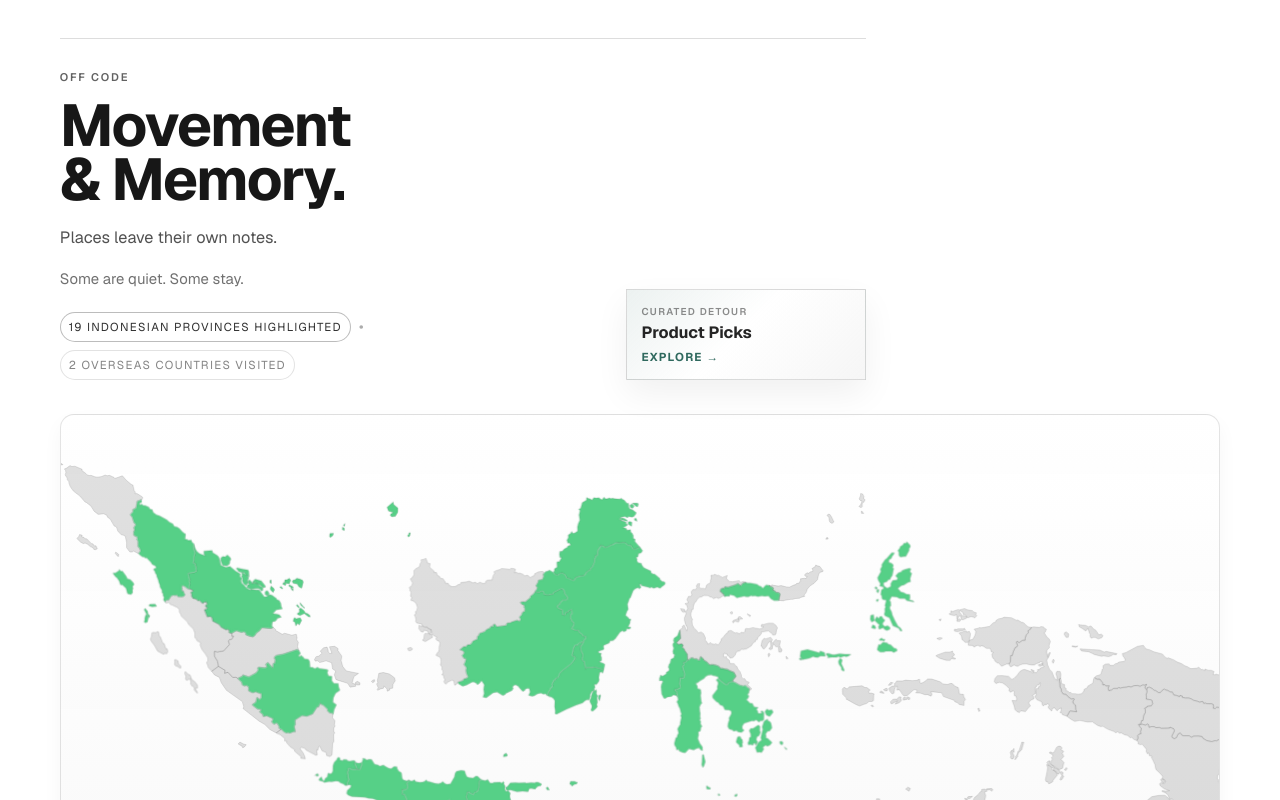
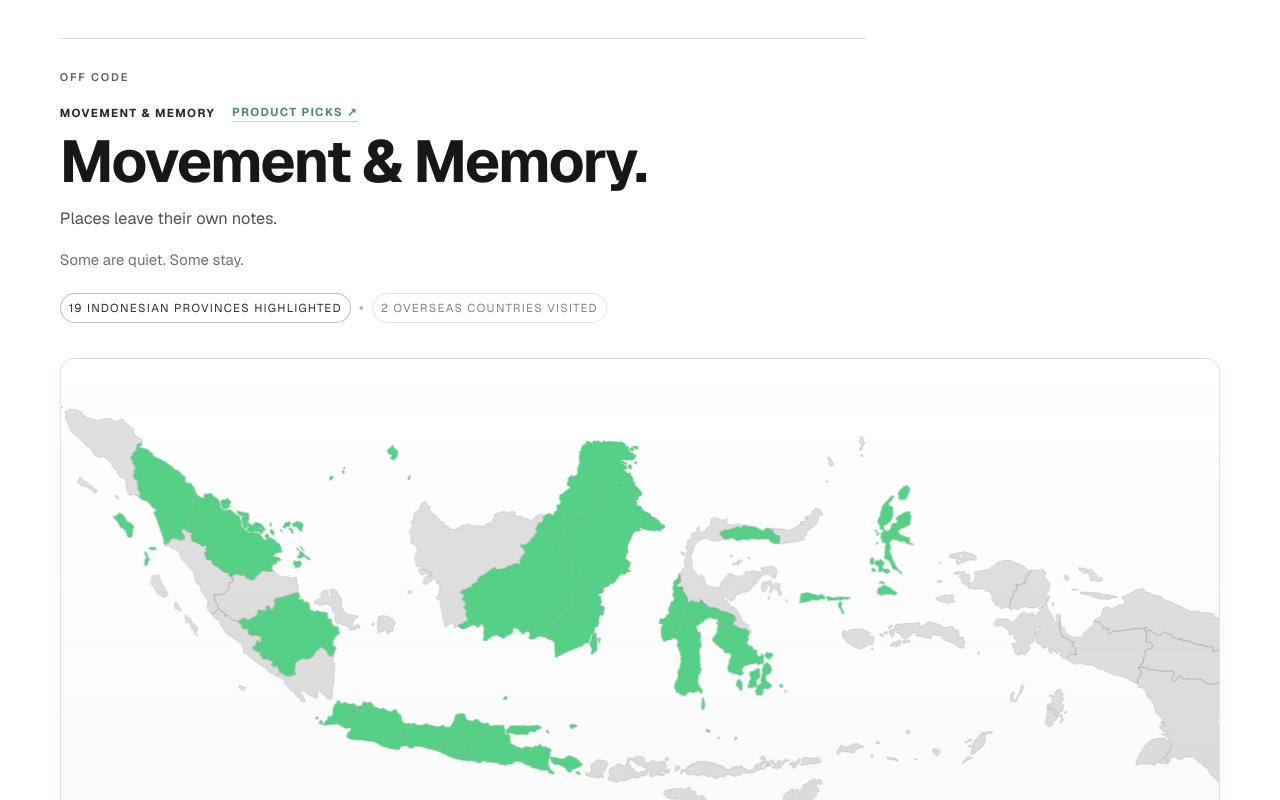
Before and after one commit to d-agung-sungkono/d-agung, a Next.js app: page /off-code in a window 1280 px wide. Shown: the top 800 px of the page. Built offline with nearby package versions, Linux system fonts and the light colour scheme.

Commit message:
style: add off code section navigation

```diff
--- a/src/app/(site)/off-code/off-code.module.css
+++ b/src/app/(site)/off-code/off-code.module.css
@@ -11,10 +11,6 @@
 .intro {
   max-width: 76ch;
   border-top: 1px solid rgba(17, 17, 17, 0.14);
-  display: grid;
-  grid-template-columns: minmax(0, 1fr) minmax(11.5rem, 15rem);
-  column-gap: clamp(1rem, 3vw, 2.4rem);
-  align-items: end;
   padding-top: clamp(1.2rem, 2.6vw, 1.85rem);
 }
 
@@ -25,14 +21,6 @@
   letter-spacing: 0.16em;
   text-transform: uppercase;
   color: rgba(17, 17, 17, 0.66);
-}
-
-.kicker,
-.title,
-.subtext,
-.intent,
-.stats {
-  grid-column: 1;
 }
 
 .title {
@@ -102,48 +90,31 @@
   color: rgba(17, 17, 17, 0.35);
 }
 
-.productPicksCard {
-  grid-column: 2;
-  grid-row: 2 / span 4;
-  align-self: end;
-  border: 1px solid rgba(17, 17, 17, 0.14);
-  display: grid;
-  gap: 0.34rem;
-  padding: 0.84rem 0.9rem;
-  background:
-    linear-gradient(135deg, rgba(47, 105, 94, 0.09), rgba(255, 255, 255, 0.84) 48%, rgba(17, 17, 17, 0.04)),
-    #ffffff;
-  box-shadow: 0 14px 34px rgba(17, 17, 17, 0.06);
-  transition: border-color 180ms ease, box-shadow 180ms ease, transform 180ms ease;
+.sectionNav {
+  margin-top: 1.08rem;
+  display: flex;
+  flex-wrap: wrap;
+  gap: 0.8rem 1.05rem;
+  align-items: center;
+  font-size: 0.72rem;
+  font-weight: 650;
+  letter-spacing: 0.12em;
+  text-transform: uppercase;
 }
 
-.productPicksCard:hover {
-  border-color: rgba(47, 105, 94, 0.34);
-  box-shadow: 0 18px 38px rgba(17, 17, 17, 0.09);
-  transform: translateY(-1px);
+.sectionNavActive {
+  color: rgba(17, 17, 17, 0.9);
 }
 
-.productPicksEyebrow {
-  font-size: 0.62rem;
-  font-weight: 600;
-  letter-spacing: 0.13em;
-  text-transform: uppercase;
-  color: rgba(17, 17, 17, 0.48);
+.sectionNavLink {
+  border-bottom: 1px solid rgba(47, 105, 94, 0.26);
+  color: rgba(47, 105, 94, 0.82);
+  transition: border-color 180ms ease, color 180ms ease;
 }
 
-.productPicksTitle {
-  color: rgba(17, 17, 17, 0.92);
-  font-size: 1.02rem;
-  font-weight: 700;
-  line-height: 1.1;
-}
-
-.productPicksArrow {
+.sectionNavLink:hover {
+  border-color: rgba(47, 105, 94, 0.72);
   color: #2f695e;
-  font-size: 0.72rem;
-  font-weight: 650;
-  letter-spacing: 0.1em;
-  text-transform: uppercase;
 }
 
 .mapSpotlight {
@@ -217,18 +188,6 @@
 }
 
 @media (max-width: 940px) {
-  .intro {
-    max-width: 100%;
-    grid-template-columns: 1fr;
-  }
-
-  .productPicksCard {
-    grid-column: 1;
-    grid-row: auto;
-    width: min(100%, 18rem);
-    margin-top: 1rem;
-  }
-
   .overseasList {
     grid-template-columns: 1fr;
   }
@@ -242,4 +201,9 @@
   .title {
     line-height: 1;
   }
+
+  .sectionNav {
+    gap: 0.62rem 0.82rem;
+    font-size: 0.68rem;
+  }
 }
--- a/src/app/(site)/off-code/page.tsx
+++ b/src/app/(site)/off-code/page.tsx
@@ -17,6 +17,12 @@ export default function OffCodePage() {
       <section className={styles.section} aria-labelledby="off-code-title">
         <header className={styles.intro}>
           <p className={styles.kicker}>OFF CODE</p>
+          <nav className={styles.sectionNav} aria-label="OFF CODE sections">
+            <span className={styles.sectionNavActive}>Movement &amp; Memory</span>
+            <a className={styles.sectionNavLink} href="/affiliate">
+              Product Picks ↗
+            </a>
+          </nav>
           <h1 id="off-code-title" className={styles.title}>
             Movement & Memory.
           </h1>
@@ -26,11 +32,6 @@ export default function OffCodePage() {
           <p className={styles.intent}>
             Some are quiet. Some stay.
           </p>
-          <a className={styles.productPicksCard} href="/affiliate" aria-label="Explore Product Picks">
-            <span className={styles.productPicksEyebrow}>Curated detour</span>
-            <span className={styles.productPicksTitle}>Product Picks</span>
-            <span className={styles.productPicksArrow}>Explore →</span>
-          </a>
           <div className={styles.stats}>
             <button
               type="button"
```
